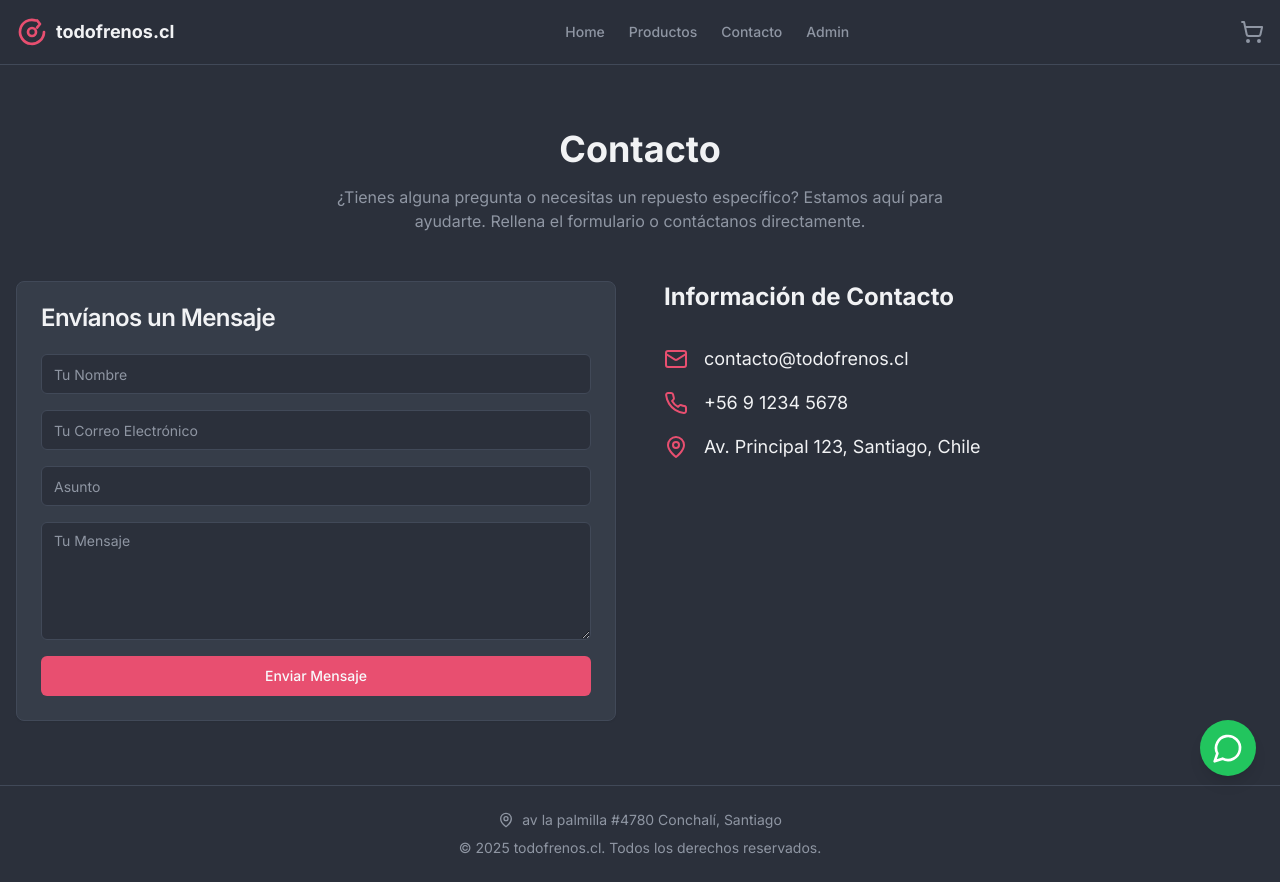
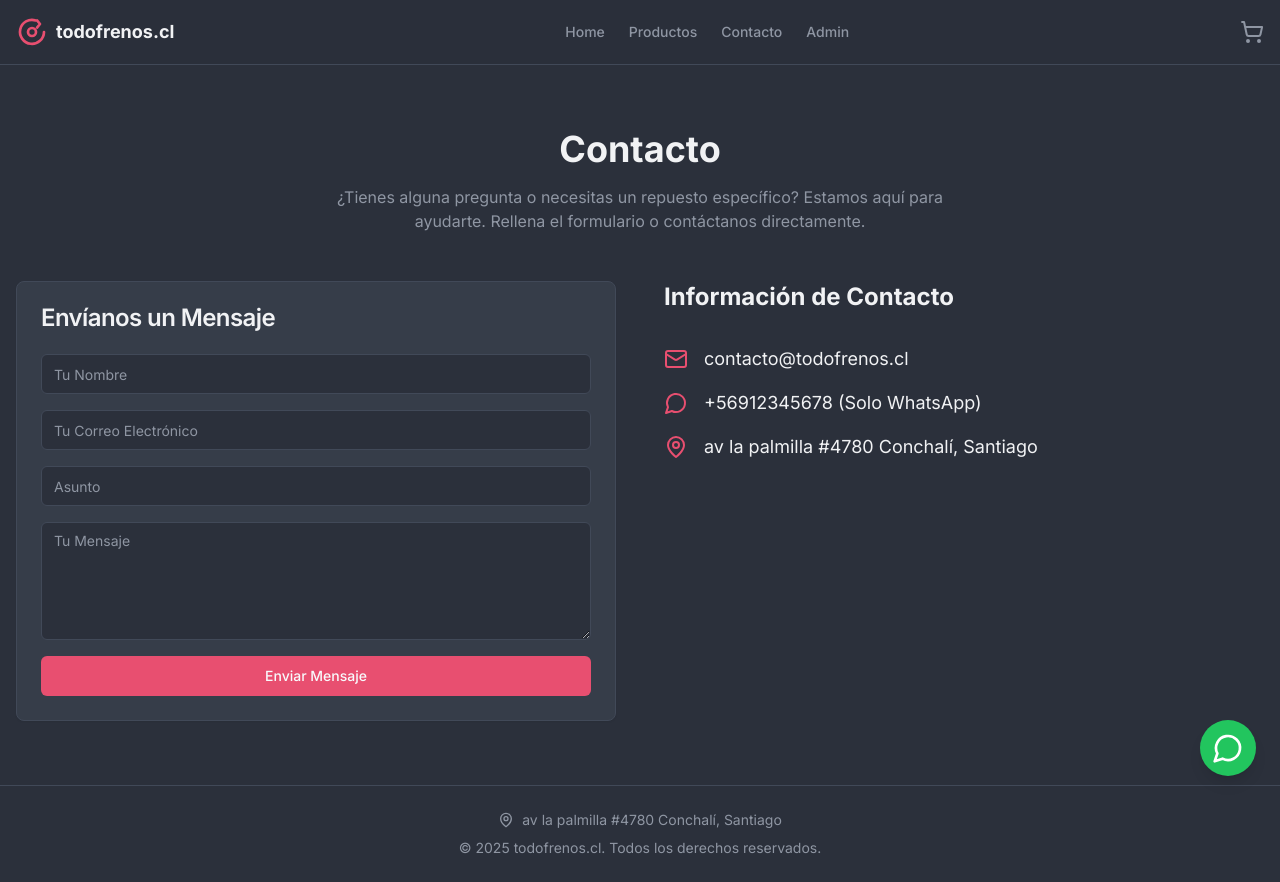
Before and after one commit to marce1404/TIENDA-FRENOS, a Next.js app: page /contacto in a window 1280 px wide. Built offline with nearby package versions, Linux system fonts and the light colour scheme.

Commit message:
el telefono de contacto (pagina contacto) es de solo whatsapp, y debe se

```diff
--- a/src/app/contacto/page.tsx
+++ b/src/app/contacto/page.tsx
@@ -1,11 +1,38 @@
 
+'use client';
+
+import { useState, useEffect } from 'react';
 import { Card, CardContent, CardHeader, CardTitle } from '@/components/ui/card';
 import { Input } from '@/components/ui/input';
 import { Textarea } from '@/components/ui/textarea';
 import { Button } from '@/components/ui/button';
-import { Mail, Phone, MapPin } from 'lucide-react';
+import { Mail, MapPin, MessageCircle } from 'lucide-react';
 
 export default function ContactoPage() {
+  const [whatsappNumber, setWhatsappNumber] = useState('56912345678');
+  const [isMounted, setIsMounted] = useState(false);
+
+  useEffect(() => {
+    const savedInfo = localStorage.getItem('whatsappInfo');
+    if (savedInfo) {
+      try {
+        const { number } = JSON.parse(savedInfo);
+        if (number) {
+          setWhatsappNumber(number);
+        }
+      } catch (e) {
+        // Ignore error, use default
+      }
+    } else {
+      // Fallback for old key
+      const savedNumber = localStorage.getItem('whatsappNumber');
+      if (savedNumber) {
+        setWhatsappNumber(savedNumber);
+      }
+    }
+    setIsMounted(true);
+  }, []);
+
   return (
     <div className="container mx-auto px-4 py-16">
       <div className="mb-12 text-center">
@@ -39,12 +66,19 @@ export default function ContactoPage() {
                 <span>contacto@todofrenos.cl</span>
              </div>
              <div className="flex items-center gap-4">
-                <Phone className="h-6 w-6 text-primary" />
-                <span>+56 9 1234 5678</span>
+                <MessageCircle className="h-6 w-6 text-primary" />
+                {isMounted ? (
+                  <span>
+                    +
+                    {whatsappNumber} (Solo WhatsApp)
+                  </span>
+                ) : (
+                  <span>Cargando...</span>
+                )}
              </div>
              <div className="flex items-center gap-4">
                 <MapPin className="h-6 w-6 text-primary" />
-                <span>Av. Principal 123, Santiago, Chile</span>
+                <span>av la palmilla #4780 Conchalí, Santiago</span>
              </div>
           </div>
         </div>
```
